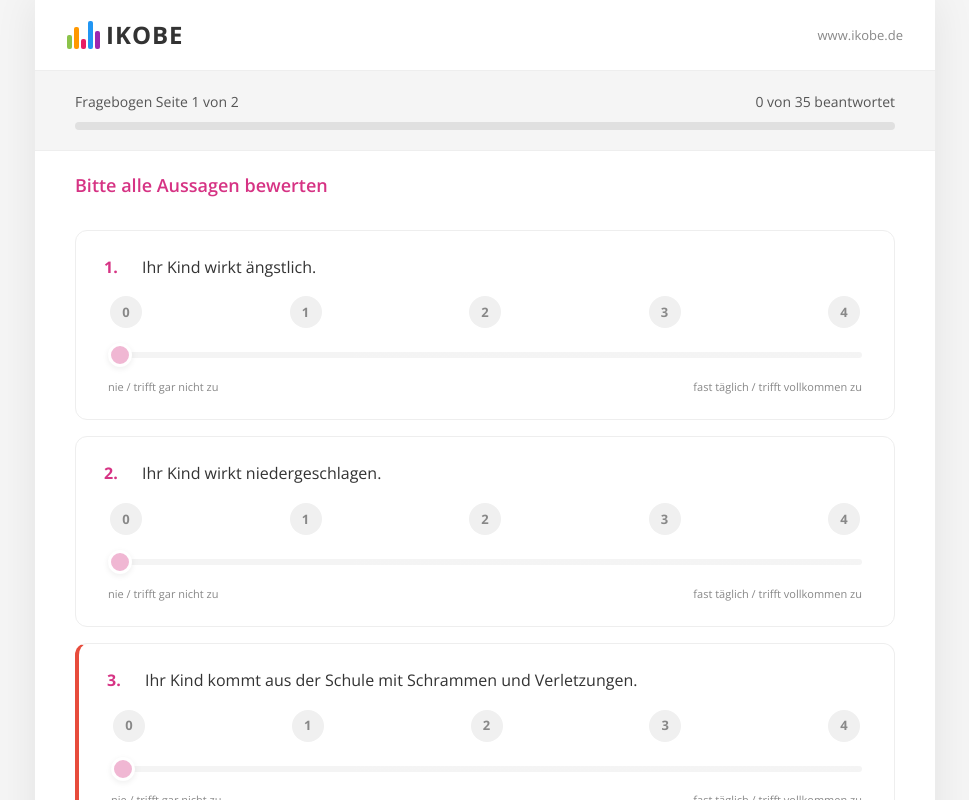
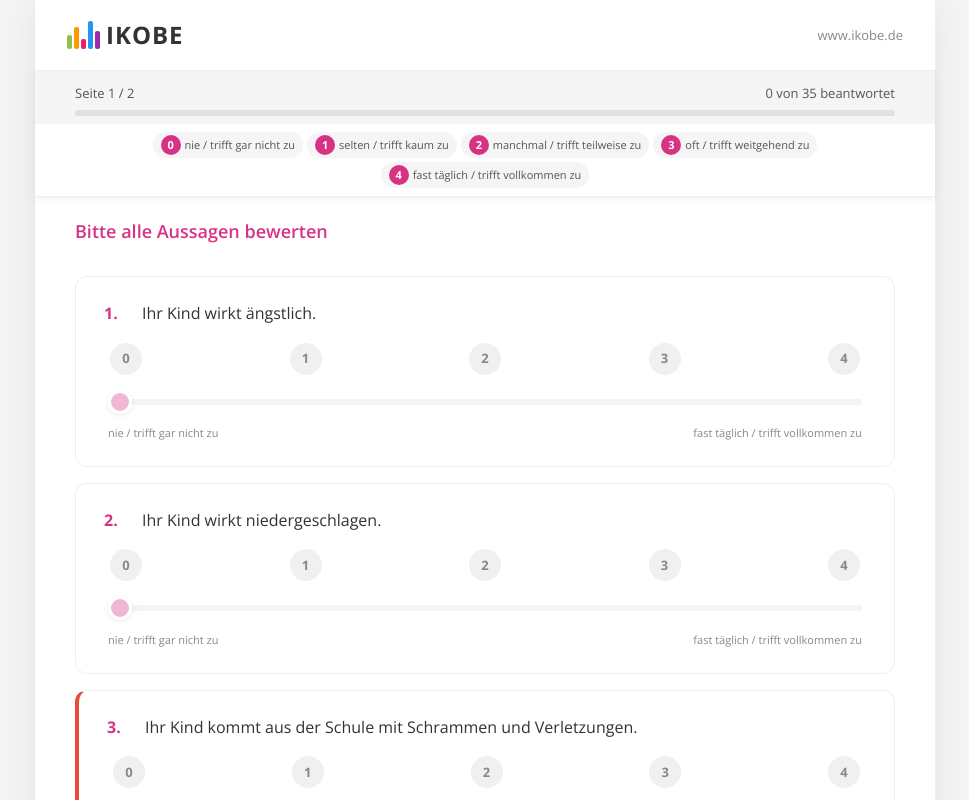
Before and after one commit to tho1803/ikobe-mobbit, a React (Vite) app: page / in a window 1280 px wide. Both pictures are taken after a click on the button "Fragebogen starten". Shown: the top 800 px of the page, without its empty margins (155-1124 px from the left). Built offline with nearby package versions, Linux system fonts and the light colour scheme.

Commit message:
Sticky Fortschrittsbalken + Legende permanent sichtbar beim Scrollen

```diff
--- a/src/App.css
+++ b/src/App.css
@@ -185,34 +185,83 @@
   padding: 0;
 }
 
+/* Sticky top bar (progress + legend) */
+.sticky-top-bar {
+  position: sticky;
+  top: 57px; /* below the app-header */
+  z-index: 90;
+  background: var(--ikobe-white);
+  border-bottom: 1px solid #eee;
+  box-shadow: 0 2px 8px rgba(0, 0, 0, 0.06);
+}
+
 .progress-section {
-  padding: 20px 40px;
+  padding: 12px 40px 8px;
   background: var(--ikobe-gray-bg);
-  border-bottom: 1px solid #eee;
 }
 
 .progress-info {
   display: flex;
   justify-content: space-between;
   align-items: center;
-  margin-bottom: 8px;
-  font-size: 14px;
+  margin-bottom: 6px;
+  font-size: 13px;
   color: var(--ikobe-gray);
 }
 
 .progress-bar-container {
   width: 100%;
-  height: 8px;
+  height: 6px;
   background: #e0e0e0;
-  border-radius: 4px;
+  border-radius: 3px;
   overflow: hidden;
 }
 
 .progress-bar-fill {
   height: 100%;
   background: linear-gradient(90deg, var(--ikobe-pink), var(--ikobe-bar-4));
-  border-radius: 4px;
+  border-radius: 3px;
   transition: width 0.4s ease;
+}
+
+/* Legend Strip (compact, always visible) */
+.legend-strip {
+  display: flex;
+  justify-content: center;
+  gap: 4px;
+  padding: 8px 20px;
+  background: var(--ikobe-white);
+  flex-wrap: wrap;
+}
+
+.legend-strip-item {
+  display: flex;
+  align-items: center;
+  gap: 4px;
+  padding: 3px 8px;
+  border-radius: 20px;
+  background: var(--ikobe-gray-bg);
+  font-size: 12px;
+  color: var(--ikobe-gray);
+  white-space: nowrap;
+}
+
+.legend-strip-circle {
+  width: 20px;
+  height: 20px;
+  min-width: 20px;
+  border-radius: 50%;
+  background: var(--ikobe-pink);
+  color: white;
+  display: flex;
+  align-items: center;
+  justify-content: center;
+  font-weight: 700;
+  font-size: 11px;
+}
+
+.legend-strip-label {
+  font-size: 11px;
 }
 
 .question-page-header {
@@ -411,108 +460,7 @@
   80% { transform: translateX(4px); }
 }
 
-/* Floating Legend Help */
-.floating-legend {
-  position: fixed;
-  bottom: 28px;
-  right: 28px;
-  z-index: 200;
-}
-
-.legend-toggle-btn {
-  width: 52px;
-  height: 52px;
-  border-radius: 50%;
-  border: none;
-  background: var(--ikobe-pink);
-  color: white;
-  font-size: 24px;
-  font-weight: 700;
-  cursor: pointer;
-  box-shadow: 0 4px 16px rgba(214, 51, 132, 0.4);
-  transition: all 0.3s;
-  display: flex;
-  align-items: center;
-  justify-content: center;
-  font-family: inherit;
-}
-
-.legend-toggle-btn:hover {
-  transform: scale(1.1);
-  box-shadow: 0 6px 24px rgba(214, 51, 132, 0.5);
-}
-
-.legend-toggle-btn.open {
-  background: var(--ikobe-gray);
-}
-
-.legend-panel {
-  position: absolute;
-  bottom: 64px;
-  right: 0;
-  width: 280px;
-  background: white;
-  border-radius: 12px;
-  padding: 20px;
-  box-shadow: 0 8px 32px rgba(0, 0, 0, 0.15);
-  border: 1px solid #eee;
-  animation: legendSlideUp 0.2s ease-out;
-}
-
-@keyframes legendSlideUp {
-  from { opacity: 0; transform: translateY(10px); }
-  to { opacity: 1; transform: translateY(0); }
-}
-
-.legend-panel h4 {
-  font-size: 15px;
-  margin-bottom: 14px;
-  color: var(--ikobe-pink);
-  font-weight: 700;
-}
-
-.legend-panel-items {
-  display: flex;
-  flex-direction: column;
-  gap: 10px;
-}
-
-.legend-panel-item {
-  display: flex;
-  align-items: center;
-  gap: 10px;
-  font-size: 14px;
-  color: var(--ikobe-gray);
-}
-
-.legend-circle {
-  width: 28px;
-  height: 28px;
-  min-width: 28px;
-  border-radius: 50%;
-  background: var(--ikobe-pink);
-  color: white;
-  display: flex;
-  align-items: center;
-  justify-content: center;
-  font-weight: 700;
-  font-size: 13px;
-}
-
-.legend-panel-footer {
-  margin-top: 14px;
-  padding-top: 12px;
-  border-top: 1px solid #eee;
-  display: flex;
-  flex-direction: column;
-  gap: 4px;
-  font-size: 12px;
-  color: var(--ikobe-gray-light);
-}
-
-.legend-scale-right {
-  text-align: right;
-}
+/* (floating legend removed — replaced by sticky legend-strip) */
 
 /* Navigation */
 .nav-buttons {
@@ -1035,21 +983,33 @@
     padding: 16px 20px 8px;
   }
 
-  .floating-legend {
-    bottom: 16px;
-    right: 16px;
+  .sticky-top-bar {
+    top: 45px;
   }
 
-  .legend-toggle-btn {
-    width: 46px;
-    height: 46px;
-    font-size: 20px;
+  .progress-section {
+    padding: 10px 20px 6px;
   }
 
-  .legend-panel {
-    width: 260px;
-    right: 0;
-    bottom: 56px;
+  .legend-strip {
+    padding: 6px 10px;
+    gap: 3px;
+  }
+
+  .legend-strip-item {
+    padding: 2px 6px;
+    gap: 3px;
+  }
+
+  .legend-strip-label {
+    font-size: 10px;
+  }
+
+  .legend-strip-circle {
+    width: 18px;
+    height: 18px;
+    min-width: 18px;
+    font-size: 10px;
   }
 
   .slider-label {
--- a/src/components/Questionnaire.jsx
+++ b/src/components/Questionnaire.jsx
@@ -6,9 +6,7 @@ const QUESTIONS_PER_PAGE = 18; // Seite 1: 1-18, Seite 2: 19-35
 export default function Questionnaire({ onFinish, savedAnswers, onProgressChange }) {
   const [answers, setAnswers] = useState(savedAnswers || {});
   const [currentPage, setCurrentPage] = useState(0);
-  const [legendOpen, setLegendOpen] = useState(false);
   const [shakeUnanswered, setShakeUnanswered] = useState(false);
-  const legendRef = useRef(null);
   const questionRefs = useRef({});
 
   // Restore saved page from sessionStorage
@@ -23,19 +21,6 @@ export default function Questionnaire({ onFinish, savedAnswers, onProgressChange
       }
     } catch (e) { /* */ }
   }, []);
-
-  // Close legend when clicking outside
-  useEffect(() => {
-    const handleClickOutside = (e) => {
-      if (legendRef.current && !legendRef.current.contains(e.target)) {
-        setLegendOpen(false);
-      }
-    };
-    if (legendOpen) {
-      document.addEventListener('mousedown', handleClickOutside);
-    }
-    return () => document.removeEventListener('mousedown', handleClickOutside);
-  }, [legendOpen]);
 
   const totalPages = 2;
   const startIdx = currentPage === 0 ? 0 : 18;
@@ -63,7 +48,6 @@ export default function Questionnaire({ onFinish, savedAnswers, onProgressChange
         behavior: 'smooth',
         block: 'center',
       });
-      // Shake animation
       setShakeUnanswered(true);
       setTimeout(() => setShakeUnanswered(false), 800);
     }
@@ -91,7 +75,6 @@ export default function Questionnaire({ onFinish, savedAnswers, onProgressChange
 
   const handleSubmit = () => {
     if (!allAnswered) {
-      // Go to page with unanswered questions
       const firstUnansweredQ = questions.find(q => answers[q.id] === undefined);
       if (firstUnansweredQ) {
         const targetPage = firstUnansweredQ.id <= 18 ? 0 : 1;
@@ -109,10 +92,12 @@ export default function Questionnaire({ onFinish, savedAnswers, onProgressChange
 
   return (
     <div className="questionnaire">
+      {/* Sticky top bar: Progress + Legend */}
+      <div className="sticky-top-bar">
         {/* Progress */}
         <div className="progress-section">
           <div className="progress-info">
-          <span>Fragebogen Seite {currentPage + 1} von {totalPages}</span>
+            <span>Seite {currentPage + 1} / {totalPages}</span>
             <span>{answeredCount} von {questions.length} beantwortet</span>
           </div>
           <div className="progress-bar-container">
@@ -120,38 +105,19 @@ export default function Questionnaire({ onFinish, savedAnswers, onProgressChange
           </div>
         </div>
 
-      <div className="question-page-header">
-        Bitte alle Aussagen bewerten
-      </div>
-
-      {/* Floating Legend Help Button */}
-      <div className="floating-legend" ref={legendRef}>
-        <button
-          className={`legend-toggle-btn ${legendOpen ? 'open' : ''}`}
-          onClick={() => setLegendOpen(!legendOpen)}
-          title="Antwort-Legende anzeigen"
-          aria-label="Antwort-Legende öffnen"
-          aria-expanded={legendOpen}
-        >
-          {legendOpen ? '✕' : '?'}
-        </button>
-        {legendOpen && (
-          <div className="legend-panel" role="tooltip" aria-label="Antwort-Legende">
-            <h4>Antwort-Legende</h4>
-            <div className="legend-panel-items">
+        {/* Compact Legend Strip */}
+        <div className="legend-strip" role="group" aria-label="Antwort-Legende">
           {answerLabels.map(item => (
-                <div key={item.value} className="legend-panel-item">
-                  <span className="legend-circle" aria-hidden="true">{item.value}</span>
-                  <span>{item.label}</span>
+            <div key={item.value} className="legend-strip-item">
+              <span className="legend-strip-circle">{item.value}</span>
+              <span className="legend-strip-label">{item.label}</span>
             </div>
           ))}
         </div>
-            <div className="legend-panel-footer">
-              <span className="legend-scale-left">0 = nie / trifft gar nicht zu</span>
-              <span className="legend-scale-right">4 = fast täglich / trifft vollkommen zu</span>
       </div>
-          </div>
-        )}
+
+      <div className="question-page-header">
+        Bitte alle Aussagen bewerten
       </div>
 
       {/* Questions */}
```
Lines whose indentation alone changed are shown as unchanged.
